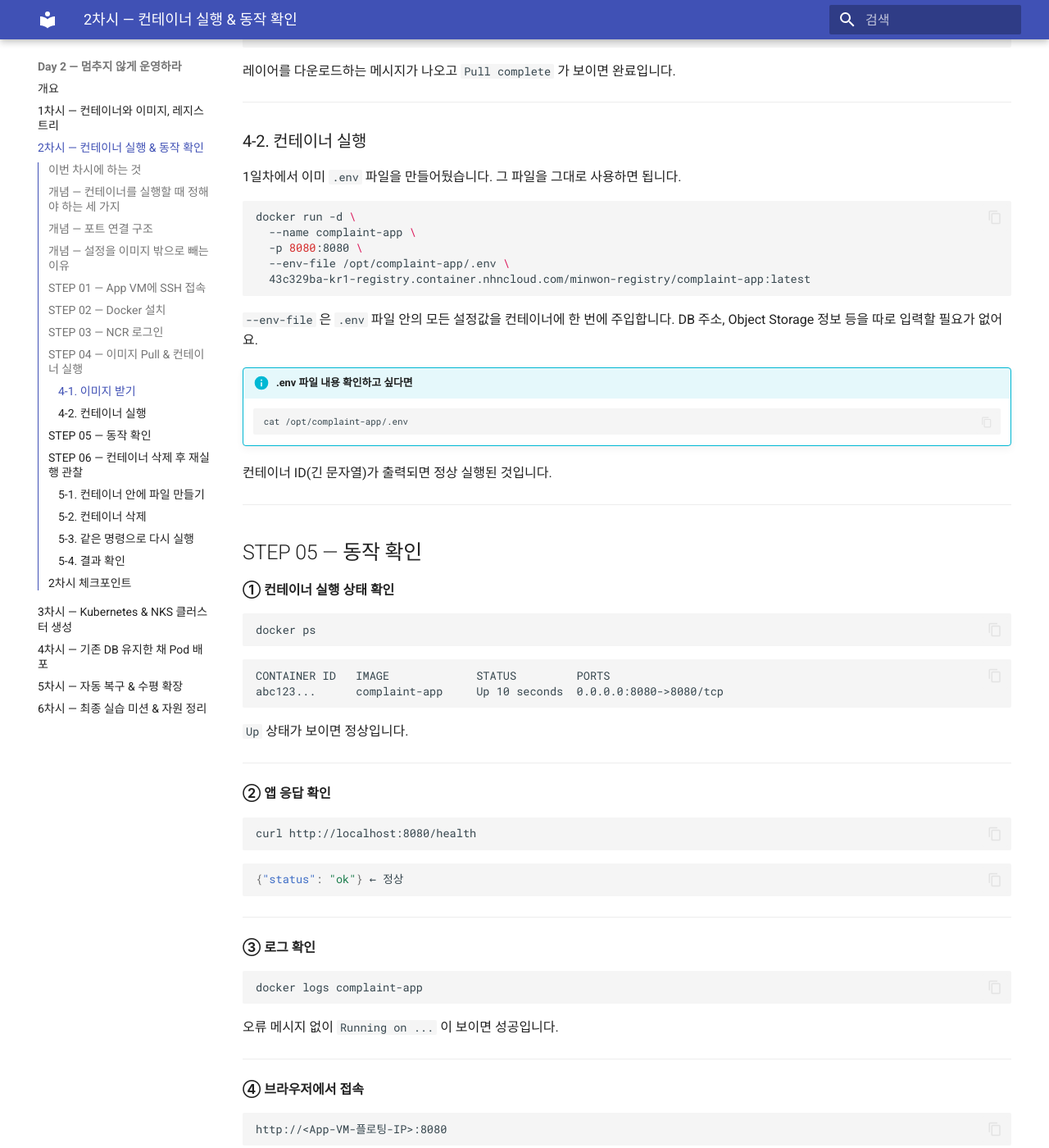
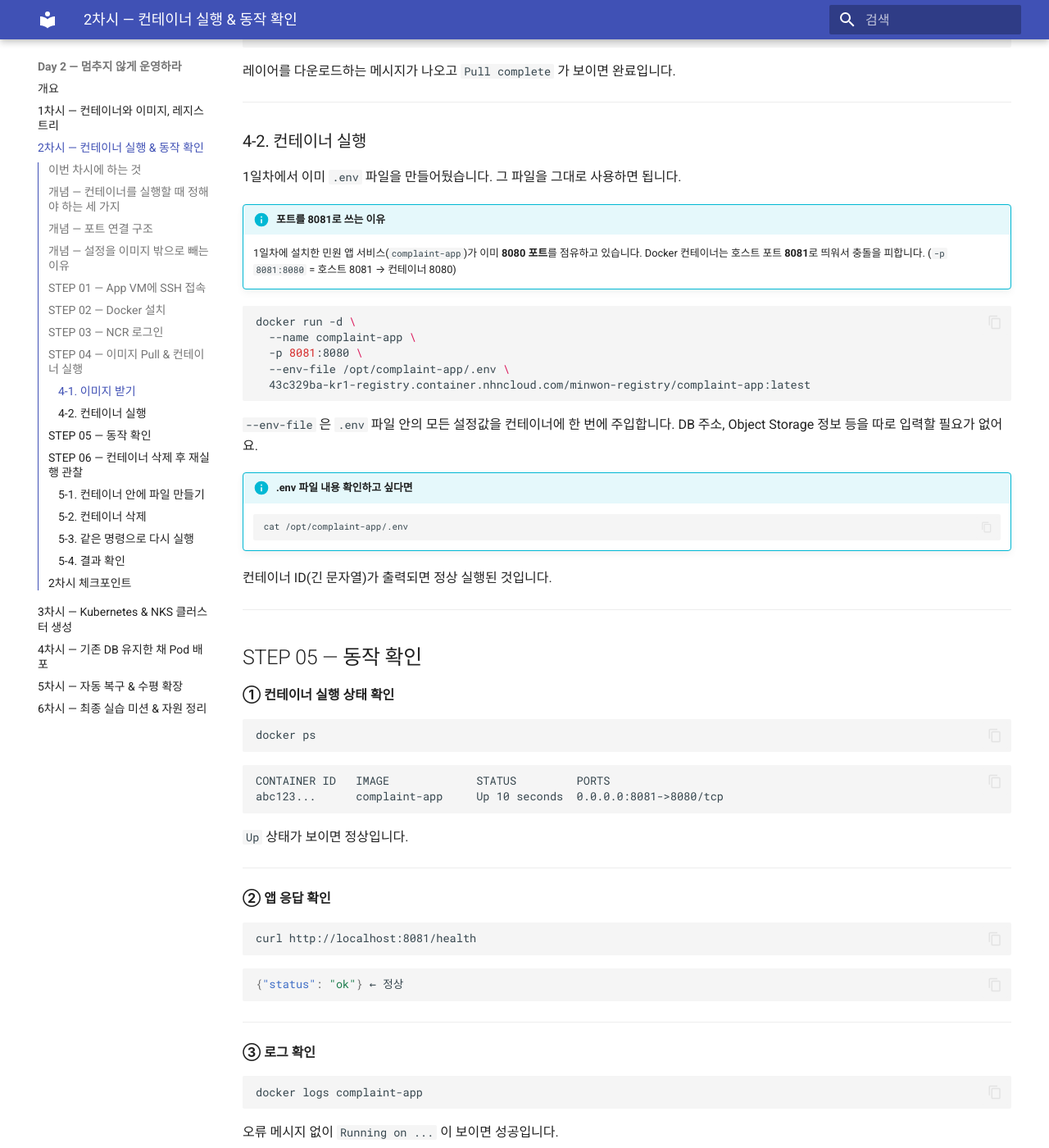
Before and after one commit to skilleat-labs/cloud-native-minwon-lab, an MkDocs documentation site: the page built from docs/day2/session2.md, in a window 1280 px wide and 1400 px high, scrolled down 3821 px. Shown: the whole window at 82% size. Built offline with MkDocs 1.6.1 and Material for MkDocs 9.7.7, drawn with Linux system fonts in a browser that asks for light colours; some of the changed text lies outside the part shown.

Commit message:
fix: day2 session2 - 8080→8081 포트 변경 (1일차 서비스 충돌 방지)

````diff
--- a/docs/day2/session2.md
+++ b/docs/day2/session2.md
@@ -23,7 +23,7 @@
 | 결정 사항 | 내용 | 예시 |
 |---------|------|------|
 | 무엇을 실행할 것인가 | 이미지 이름과 태그 | `complaint-app:latest` |
-| 어떤 포트로 들어올 것인가 | 호스트 포트 → 컨테이너 포트 | `80 → 8080` |
+| 어떤 포트로 들어올 것인가 | 호스트 포트 → 컨테이너 포트 | `8081 → 8080` |
 | 어떤 설정으로 동작할 것인가 | 환경 변수로 주입 | DB 주소, 계정, 버킷 정보 |
 
 ---
@@ -32,12 +32,12 @@
 
 ```mermaid
 flowchart LR
-    U["👤 브라우저\n:8080"]
-    VM["🖥️ App VM\n호스트 포트 :8080"]
+    U["👤 브라우저\n:8081"]
+    VM["🖥️ App VM\n호스트 포트 :8081"]
     CT["📦 컨테이너\n앱 포트 :8080"]
 
     U -->|"요청"| VM
-    VM -->|"-p 8080:8080"| CT
+    VM -->|"-p 8081:8080"| CT
 
     style CT fill:#e8f4fd,stroke:#2196F3
 ```
@@ -175,10 +175,15 @@ docker pull 43c329ba-kr1-registry.container.nhncloud.com/minwon-registry/complai
 
 1일차에서 이미 `.env` 파일을 만들어뒀습니다. 그 파일을 그대로 사용하면 됩니다.
 
+!!! info "포트를 8081로 쓰는 이유"
+    1일차에 설치한 민원 앱 서비스(`complaint-app`)가 이미 **8080 포트**를 점유하고 있습니다.
+    Docker 컨테이너는 호스트 포트 **8081**로 띄워서 충돌을 피합니다.
+    (`-p 8081:8080` = 호스트 8081 → 컨테이너 8080)
+
 ```bash
 docker run -d \
   --name complaint-app \
-  -p 8080:8080 \
+  -p 8081:8080 \
   --env-file /opt/complaint-app/.env \
   43c329ba-kr1-registry.container.nhncloud.com/minwon-registry/complaint-app:latest
 ```
@@ -205,7 +210,7 @@ docker ps
 
 ```
 CONTAINER ID   IMAGE             STATUS         PORTS
-abc123...      complaint-app     Up 10 seconds  0.0.0.0:8080->8080/tcp
+abc123...      complaint-app     Up 10 seconds  0.0.0.0:8081->8080/tcp
 ```
 
 `Up` 상태가 보이면 정상입니다.
@@ -215,7 +220,7 @@ abc123...      complaint-app     Up 10 seconds  0.0.0.0:8080->8080/tcp
 **② 앱 응답 확인**
 
 ```bash
-curl http://localhost:8080/health
+curl http://localhost:8081/health
 ```
 
 ```json
@@ -237,14 +242,14 @@ docker logs complaint-app
 **④ 브라우저에서 접속**
 
 ```
-http://<App-VM-플로팅-IP>:8080
+http://<App-VM-플로팅-IP>:8081
 ```
 
 1일차 민원 데이터가 그대로 보이면 완벽합니다.
 
 !!! warning "접속이 안 된다면"
-    App 보안 그룹에서 **8080 포트**가 열려 있는지 확인하세요.
-    `Network > Security Groups > minwon-sg-app > 규칙 확인`
+    App 보안 그룹에서 **8081 포트**가 열려 있는지 확인하세요.
+    `Network > Security Groups > minwon-sg-app > 수신 TCP 8081 규칙 추가`
 
 ---
 
@@ -271,7 +276,7 @@ docker rm -f complaint-app
 ```bash
 docker run -d \
   --name complaint-app \
-  -p 8080:8080 \
+  -p 8081:8080 \
   --env-file /opt/complaint-app/.env \
   43c329ba-kr1-registry.container.nhncloud.com/minwon-registry/complaint-app:latest
 ```
@@ -284,7 +289,7 @@ docker exec complaint-app ls /tmp/
 # (파일 없음) ← 컨테이너가 새로 만들어졌기 때문
 
 # DB의 민원 데이터는 남아 있는가?
-curl http://localhost:8080/health
+curl http://localhost:8081/health
 # {"status": "ok"} ← 앱은 정상, 데이터도 그대로
 ```
 
````
